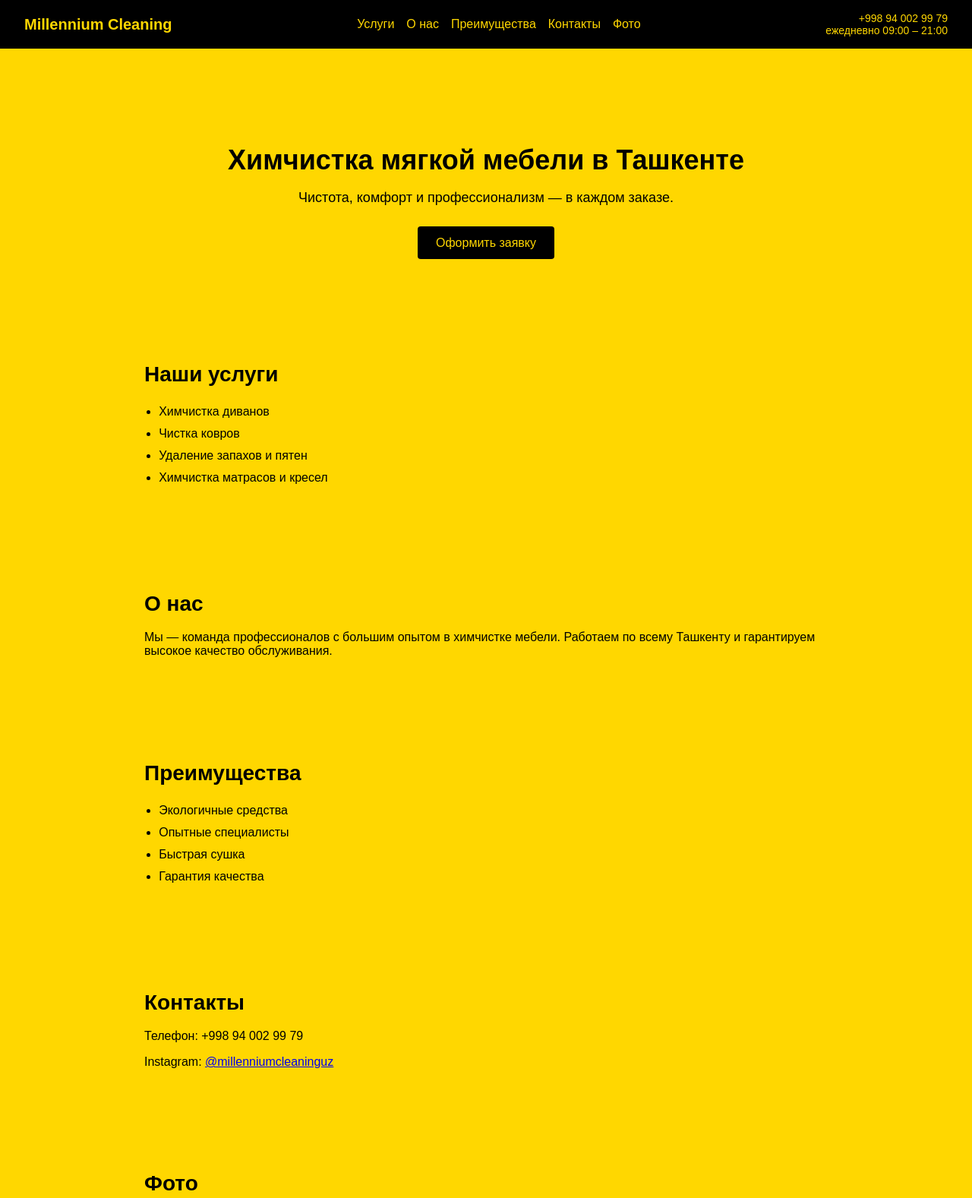
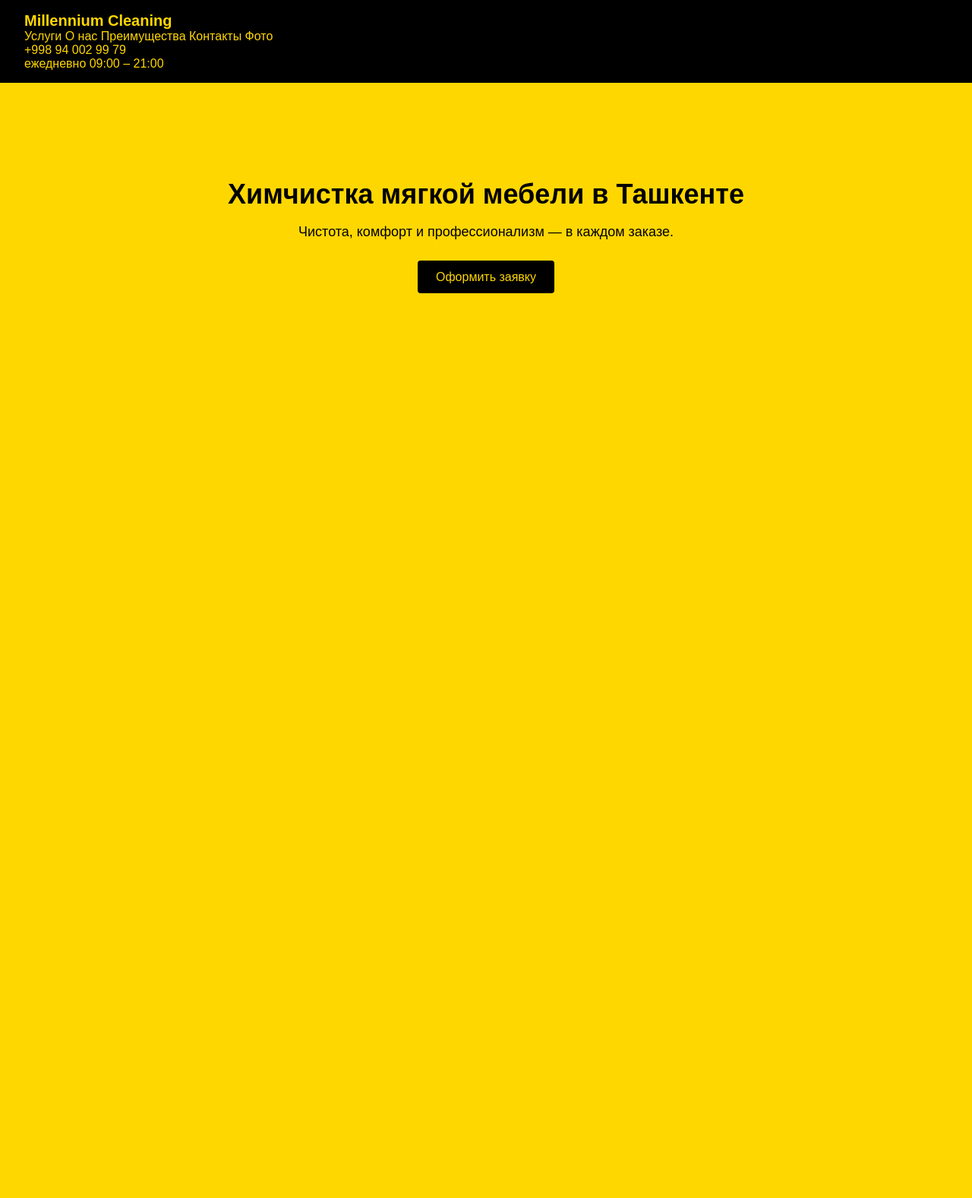
Before and after one commit to Millennium-Cleaning/millennium-cleaning.github.io, a plain HTML site: page index.html in a window 1280 px wide. Shown: the top 1577 px of the page at 76% size. After the commit the page ends 800 px from the top, so only its background shows below. Drawn offline with Linux system fonts and the light colour scheme.

Commit message:
Update index.html

```diff
--- a/index.html
+++ b/index.html
@@ -7,20 +7,20 @@
   <link rel="stylesheet" href="css/style.css" />
 </head>
 <body>
-  <header>
-    <div class="logo">Millennium Cleaning</div>
-    <nav>
-      <ul>
-        <li><a href="#services">Услуги</a></li>
-        <li><a href="#about">О нас</a></li>
-        <li><a href="#advantages">Преимущества</a></li>
-        <li><a href="#contacts">Контакты</a></li>
-        <li><a href="#gallery">Фото</a></li>
-      </ul>
-    </nav>
-    <div class="contact-info">
-      <div class="phone">+998 94 002 99 79</div>
-      <div class="schedule">ежедневно 09:00 – 21:00</div>
+  <header class="header">
+    <div class="container header-inner">
+      <div class="logo">Millennium Cleaning</div>
+      <nav class="nav">
+        <a href="#services">Услуги</a>
+        <a href="#about">О нас</a>
+        <a href="#advantages">Преимущества</a>
+        <a href="#contacts">Контакты</a>
+        <a href="#gallery">Фото</a>
+      </nav>
+      <div class="contact-block">
+        <div class="phone">+998 94 002 99 79</div>
+        <div class="hours">ежедневно 09:00 – 21:00</div>
+      </div>
     </div>
   </header>
 
@@ -30,42 +30,6 @@
       <p>Чистота, комфорт и профессионализм — в каждом заказе.</p>
       <button>Оформить заявку</button>
     </section>
-
-    <section id="services">
-      <h2>Наши услуги</h2>
-      <ul>
-        <li>Химчистка диванов</li>
-        <li>Чистка ковров</li>
-        <li>Удаление запахов и пятен</li>
-        <li>Химчистка матрасов и кресел</li>
-      </ul>
-    </section>
-
-    <section id="about">
-      <h2>О нас</h2>
-      <p>Мы — команда профессионалов с большим опытом в химчистке мебели. Работаем по всему Ташкенту и гарантируем высокое качество обслуживания.</p>
-    </section>
-
-    <section id="advantages">
-      <h2>Преимущества</h2>
-      <ul>
-        <li>Экологичные средства</li>
-        <li>Опытные специалисты</li>
-        <li>Быстрая сушка</li>
-        <li>Гарантия качества</li>
-      </ul>
-    </section>
-
-    <section id="contacts">
-      <h2>Контакты</h2>
-      <p>Телефон: +998 94 002 99 79</p>
-      <p>Instagram: <a href="https://www.instagram.com/millenniumcleaninguz" target="_blank">@millenniumcleaninguz</a></p>
-    </section>
-
-    <section id="gallery">
-      <h2>Фото</h2>
-      <p>Галерея наших работ скоро будет доступна.</p>
-    </section>
   </main>
 </body>
 </html>
```
